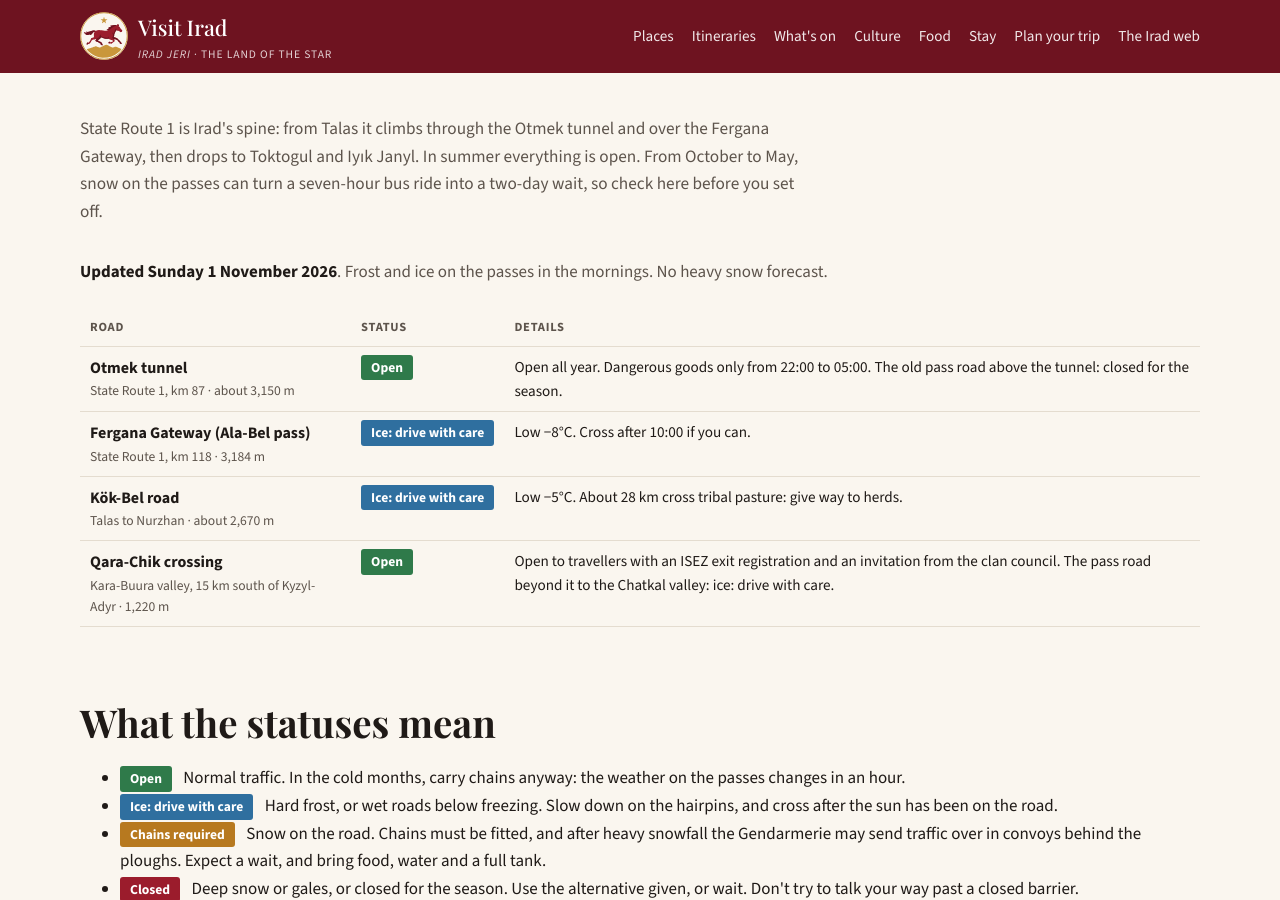
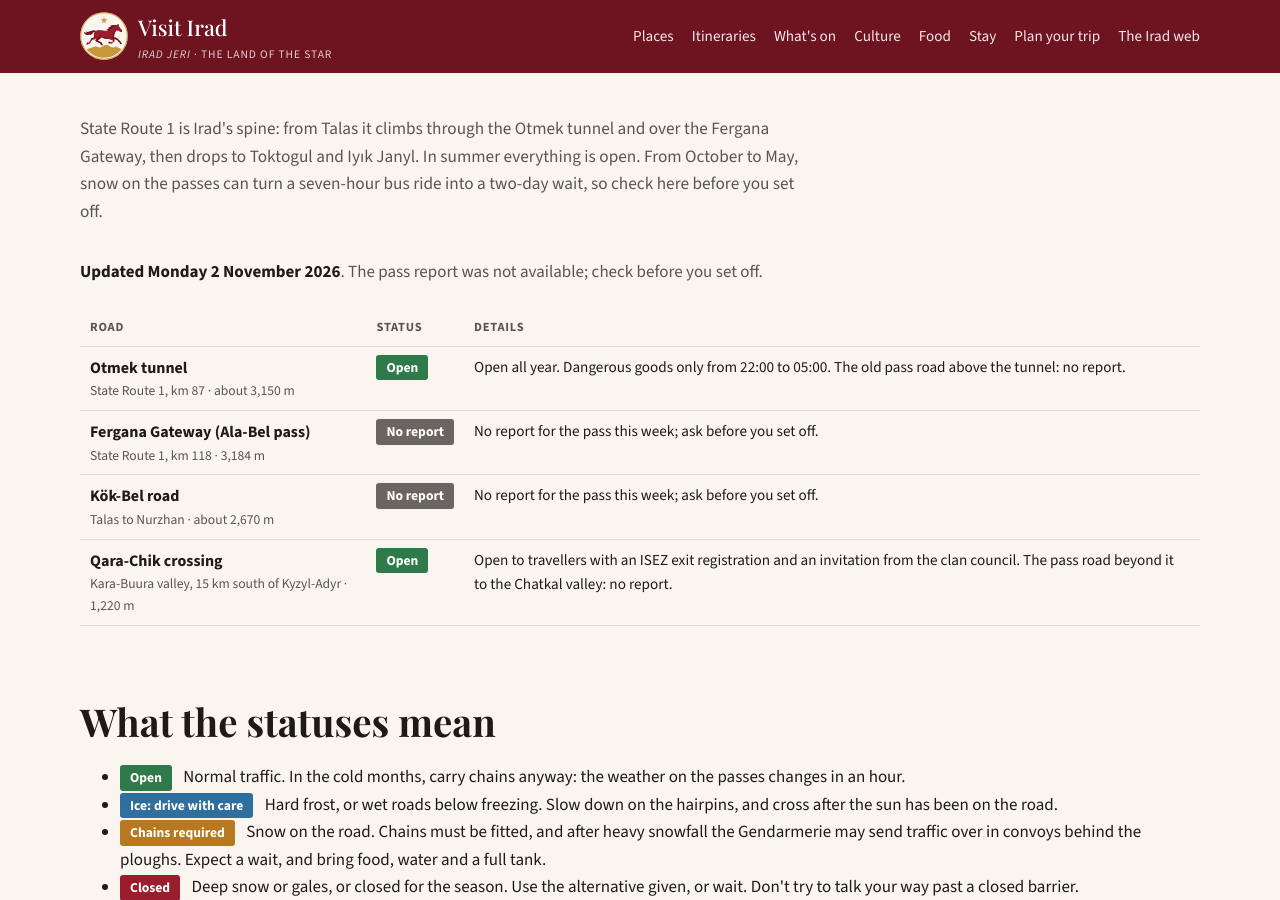
Before and after one commit to IRAD-WEB-MIRROR/visit-irad, a Jekyll site: the page built from roads/index.html, in a window 1280 px wide and 900 px high, scrolled down 724 px. Built offline with Jekyll 4.4.1, drawn with Linux system fonts in a browser that asks for light colours.

Commit message:
Road report for the week of 2026-11-02

```diff
--- a/_data/roads.json
+++ b/_data/roads.json
@@ -1,7 +1,7 @@
 {
-  "updated": "2026-11-01",
-  "next": "2026-11-02",
-  "weather": "Frost and ice on the passes in the mornings. No heavy snow forecast.",
+  "updated": "2026-11-02",
+  "next": "2026-11-09",
+  "weather": "The pass report was not available; check before you set off.",
   "routes": [
     {
       "id": "otmek",
@@ -10,25 +10,25 @@
       "height": "about 3,150 m",
       "status": "open",
       "label": "Open",
-      "note": "Open all year. Dangerous goods only from 22:00 to 05:00. The old pass road above the tunnel: closed for the season."
+      "note": "Open all year. Dangerous goods only from 22:00 to 05:00. The old pass road above the tunnel: no report."
     },
     {
       "id": "alabel",
       "name": "Fergana Gateway (Ala-Bel pass)",
       "road": "State Route 1, km 118",
       "height": "3,184 m",
-      "status": "ice",
-      "label": "Ice: drive with care",
-      "note": "Low −8°C. Cross after 10:00 if you can."
+      "status": "unknown",
+      "label": "No report",
+      "note": "No report for the pass this week; ask before you set off."
     },
     {
       "id": "kokbel",
       "name": "Kök-Bel road",
       "road": "Talas to Nurzhan",
       "height": "about 2,670 m",
-      "status": "ice",
-      "label": "Ice: drive with care",
-      "note": "Low −5°C. About 28 km cross tribal pasture: give way to herds."
+      "status": "unknown",
+      "label": "No report",
+      "note": "No report for the pass this week; ask before you set off."
     },
     {
       "id": "qarachik",
@@ -37,7 +37,7 @@
       "height": "1,220 m",
       "status": "open",
       "label": "Open",
-      "note": "Open to travellers with an ISEZ exit registration and an invitation from the clan council. The pass road beyond it to the Chatkal valley: ice: drive with care."
+      "note": "Open to travellers with an ISEZ exit registration and an invitation from the clan council. The pass road beyond it to the Chatkal valley: no report."
     }
   ]
 }
```
